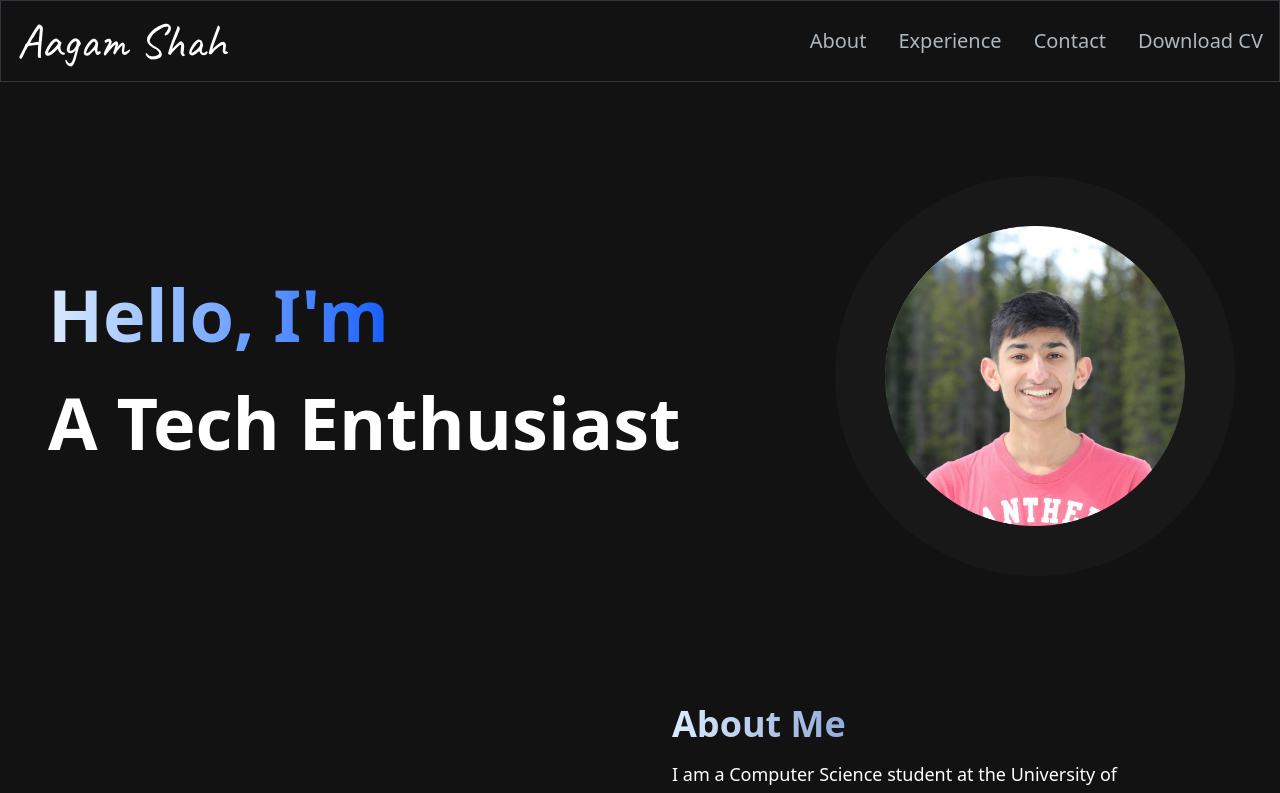
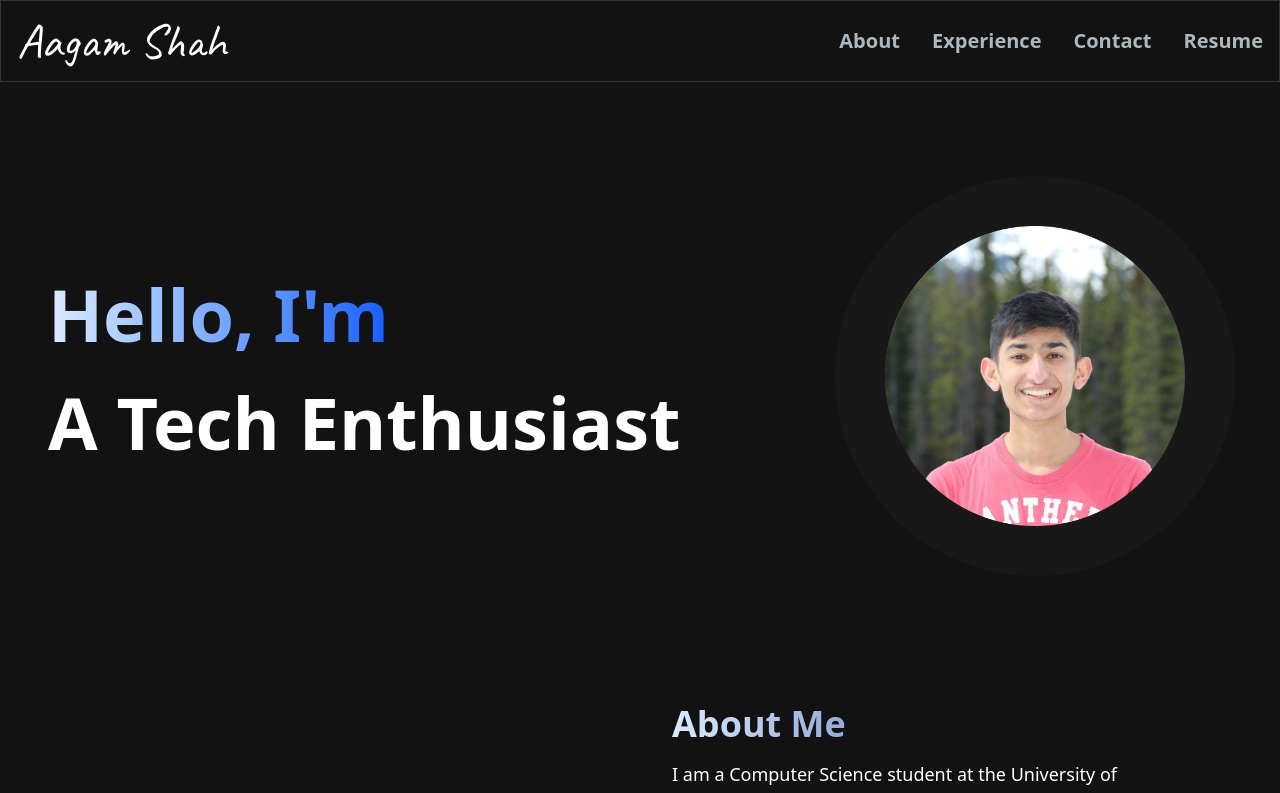
Before and after one commit to atshah04/aagamshah, a Next.js app: page / in a window 1280 px wide. Shown: the top 793 px of the page. Built offline with nearby package versions, Linux system fonts and the light colour scheme.

Commit message:
minor style change

```diff
--- a/src/app/components/Navbar.jsx
+++ b/src/app/components/Navbar.jsx
@@ -19,7 +19,7 @@
     path: "#contact",
   },
   {
-    title: "Download CV",
+    title: "Resume",
     path: "/MyResume.pdf",
   },
 ];
@@ -64,7 +64,7 @@
             )}
           </div>
           <div className="menu hidden md:block md:w-auto" id="navbar">
-            <ul className="flex p-4 md:p-0 md:flex-row md:space-x-8 mt-0">
+            <ul className="flex p-4 md:p-0 md:flex-row md:space-x-8 mt-0 font-bold">
               {navLinks.map((link, index) => (
                 <li key={index}>
                   <NavLink href={link.path} title={link.title} />
```
